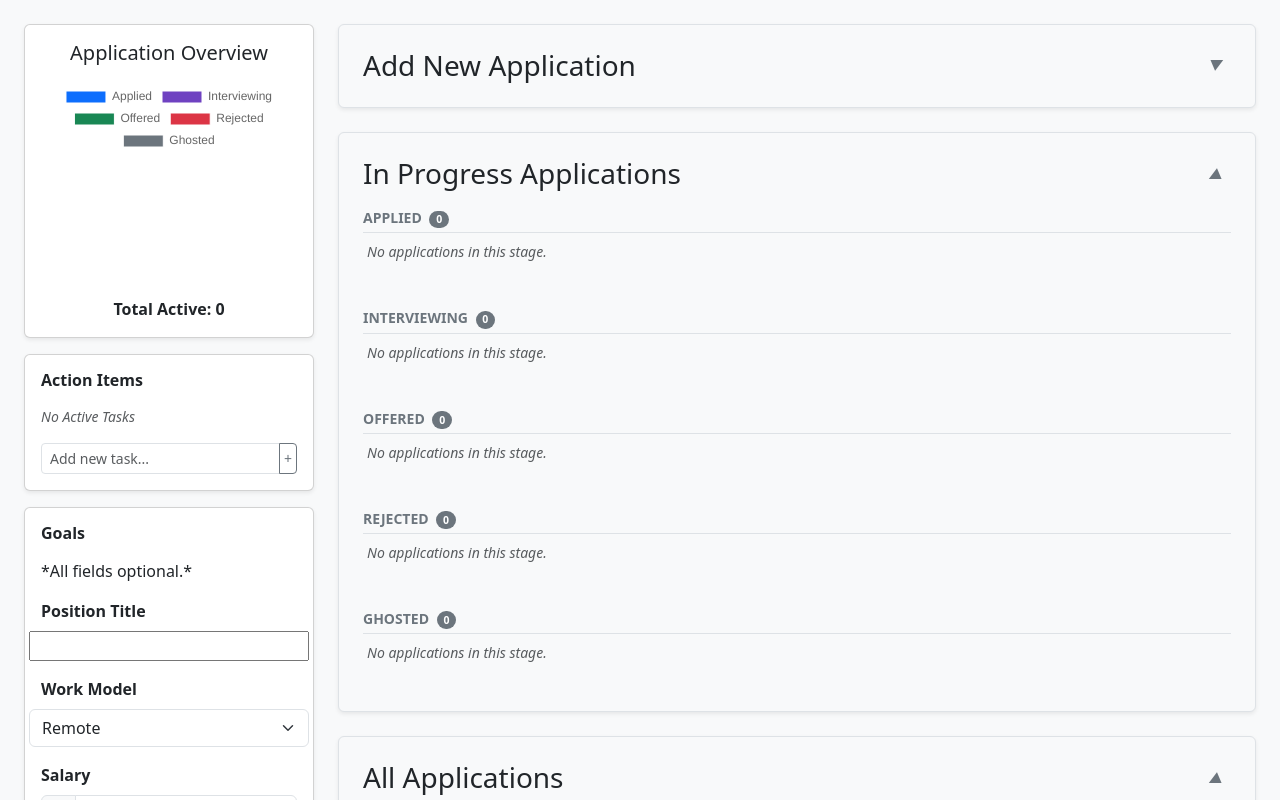
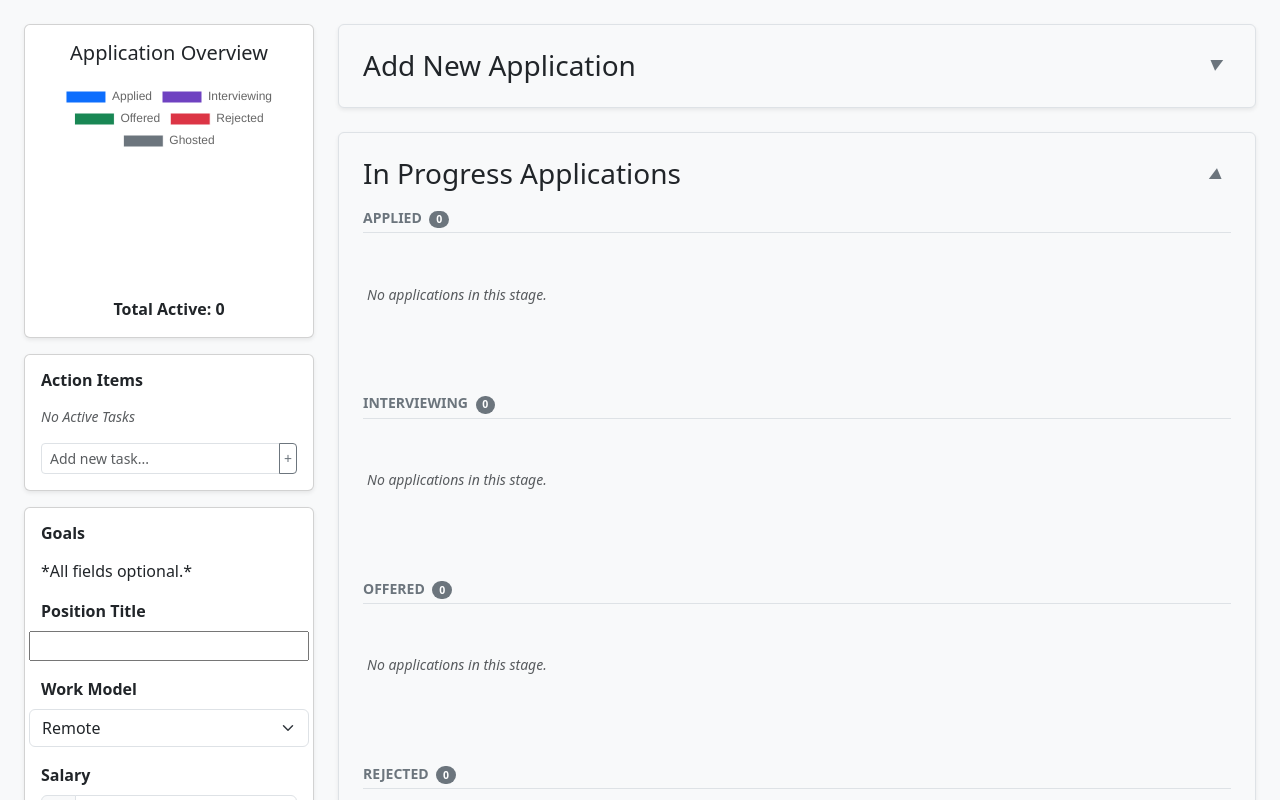
Before and after one commit to ScriptedRemedies/JobTracker, a React (Vite) app: page / in a window 1280 px wide. Shown: the top 800 px of the page. Built offline with nearby package versions, Linux system fonts and the light colour scheme.

Commit message:
Fixed job cards to have relevant information and added draggable element to switch between app status

```diff
--- a/package.json
+++ b/package.json
@@ -10,6 +10,7 @@
     "preview": "vite preview"
   },
   "dependencies": {
+    "@hello-pangea/dnd": "^18.0.1",
     "bootstrap": "^5.3.8",
     "chart.js": "^4.5.1",
     "react": "^19.2.0",
--- a/src/App.jsx
+++ b/src/App.jsx
@@ -7,6 +7,7 @@ import JobTable from "./components/JobTable.jsx";
 import Goals from "./components/Goals.jsx";
 import InProgressApps from "./components/InProgressApps.jsx";
 import CollapsibleSection from "./components/CollapsibleSection.jsx";
+import { DragDropContext } from '@hello-pangea/dnd';
 
 function App() {
     // JOBS ITEMS
@@ -91,6 +92,33 @@ function App() {
         setGoals(newGoals)
     }
 
+    // DRAG FUNCTION
+    const handleDragEnd = (result) => {
+        const { source, destination, draggableId } = result;
+
+        // If dropped outside a valid list, do nothing
+        if (!destination) return;
+
+        // If dropped in the same place, do nothing
+        if (
+            source.droppableId === destination.droppableId &&
+            source.index === destination.index
+        ) {
+            return;
+        }
+
+        // Find the job that was dragged (draggableId should be the job ID)
+        // Note: draggableId is usually a string, so we might need to parse it if your IDs are numbers
+        const draggedJobId = parseInt(draggableId);
+        const draggedJob = jobs.find(j => j.id === draggedJobId);
+
+        // Update the status of the job to the new column ID (destination.droppableId)
+        const updatedJob = { ...draggedJob, status: destination.droppableId };
+
+        // Update state
+        editJob(draggedJobId, updatedJob);
+    };
+
     return (
         <div className="container-fluid bg-light min-vh-100 p-4">
 
@@ -114,7 +142,9 @@ function App() {
 
                     {/* In Progress Apps */}
                     <CollapsibleSection title="In Progress Applications" defaultExpanded={true}>
-                        <InProgressApps jobs={jobs} onEdit={editJob} onDelete={deleteJob} />
+                        <DragDropContext onDragEnd={handleDragEnd}>
+                            <InProgressApps jobs={jobs} onEdit={editJob} onDelete={deleteJob} />
+                        </DragDropContext>
                     </CollapsibleSection>
 
                     {/* Table */}
--- a/src/components/InProgressApps.jsx
+++ b/src/components/InProgressApps.jsx
@@ -1,6 +1,7 @@
 import React from 'react';
 import JobCard from "./JobCard.jsx";
 import { STATUS_COLUMNS } from "../utils/Constants"
+import {Draggable, Droppable} from "@hello-pangea/dnd";
 
 function InProgressApps({ jobs, onEdit, onDelete }) {
 
@@ -24,21 +25,43 @@ function InProgressApps({ jobs, onEdit, onDelete }) {
                             </h6>
 
                             {/* Horizontal Scroll Container */}
+                            <Droppable droppableId={status} direction="horizontal">
+                                {(provided, snapshot) => (
                                     <div
+                                        ref={provided.innerRef}
+                                        {...provided.droppableProps}
                                         className="d-flex flex-row flex-nowrap overflow-auto pb-2"
-                                style={{ gap: '15px' }} // Spacing between cards
+                                        style={{
+                                            gap: '15px',
+                                            minHeight: '130px', // Ensure there is drop space even if empty
+                                            backgroundColor: snapshot.isDraggingOver ? '#f8f9fa' : 'transparent', // Highlight when dragging over
+                                            transition: 'background-color 0.2s ease'
+                                        }}
                                     >
-                                {jobsInColumn.length === 0 ? (
-                                    <p className="text-muted small fst-italic ps-1">No applications in this stage.</p>
+                                        {jobsInColumn.length === 0 && !snapshot.isDraggingOver ? (
+                                            <p className="text-muted small fst-italic ps-1 align-self-center">No applications in this stage.</p>
                                         ) : (
-                                    jobsInColumn.map(job => (
+                                            jobsInColumn.map((job, index) => (
+
+                                                /* 3. MAKE THE CARD DRAGGABLE */
+                                                <Draggable
+                                                    key={job.id}
+                                                    draggableId={job.id.toString()}
+                                                    index={index}
+                                                >
+                                                    {(provided, snapshot) => (
                                                         <div
-                                            key={job.id}
+                                                            ref={provided.innerRef}
+                                                            {...provided.draggableProps}
+                                                            {...provided.dragHandleProps}
                                                             onClick={() => handleJobClick(job)}
                                                             style={{
-                                                cursor: 'pointer',
+                                                                cursor: 'grab',
                                                                 minWidth: '320px',
-                                                maxWidth: '320px'
+                                                                maxWidth: '320px',
+                                                                // Combine library styles (transform) with your styles
+                                                                ...provided.draggableProps.style,
+                                                                opacity: snapshot.isDragging ? 0.8 : 1
                                                             }}
                                                         >
                                                             <JobCard
@@ -47,9 +70,15 @@ function InProgressApps({ jobs, onEdit, onDelete }) {
                                                                 onDelete={onDelete}
                                                             />
                                                         </div>
+                                                    )}
+                                                </Draggable>
                                             ))
                                         )}
+                                        {/* Placeholder is required by the library to hold space while dragging */}
+                                        {provided.placeholder}
                                     </div>
+                                )}
+                            </Droppable>
                         </div>
                     )
                 })}
--- a/src/components/JobCard.jsx
+++ b/src/components/JobCard.jsx
@@ -13,63 +13,32 @@ function JobCard({ job, onEdit, onDelete }) {
     // Helper to stop clicks from bubbling up
     const stopProp = (e) => e.stopPropagation();
 
-    if (isEditing) {
-        return (
-            <div className="card mb-2 p-2 shadow-sm" onClick={stopProp}>
-                <input
-                    className="form-control mb-1 form-control-sm"
-                    name="position"
-                    value={editedJob.position}
-                    onChange={(e) => setEditedJob({ ...editedJob, position: e.target.value })}
-                />
-                <input
-                    className="form-control mb-1 form-control-sm"
-                    name="company"
-                    value={editedJob.company}
-                    onChange={(e) => setEditedJob({ ...editedJob, company: e.target.value })}
-                />
-                <div className="d-flex gap-2">
-                    <button className="btn btn-success btn-sm flex-fill" onClick={handleSave}>Save</button>
-                    <button className="btn btn-secondary btn-sm flex-fill" onClick={() => setIsEditing(false)}>Cancel</button>
-                </div>
-            </div>
-        )
-    }
-
     return (
         <div className="card mb-2 shadow-sm border-0">
             <div className="card-body p-2">
-                {/* Badge for Work Model */}
-                <span className="badge bg-light text-dark border mb-1">
-                    {job.workModel || 'Remote'}
-                </span>
-
+                {/* Position Header & Company */}
                 <h6 className="card-title mb-0 fw-bold">{job.position}</h6>
                 <p className="card-text text-muted small mb-2">{job.company}</p>
 
-                {/* Edit/Delete Buttons (Small) */}
-                <div className="d-flex justify-content-end gap-1">
-                    <button
-                        className="btn btn-outline-secondary btn-sm py-0 px-1"
-                        style={{fontSize: '0.7rem'}}
-                        onClick={(e) => {
-                            e.stopPropagation(); // Don't open details
-                            setIsEditing(true);
-                        }}
-                    >
-                        Edit
-                    </button>
-                    <button
-                        className="btn btn-outline-danger btn-sm py-0 px-1"
-                        style={{fontSize: '0.7rem'}}
-                        onClick={(e) => {
-                            e.stopPropagation(); // Don't open details
-                            onDelete(job.id);
-                        }}
-                    >
-                        ✕
-                    </button>
+                {/* Badges */}
+                <div className="d-flex gap-2">
+                    <span className="badge bg-light text-dark border mb-1">{job.workModel}</span>
+                    <span className="badge bg-light text-dark border mb-1">{job.fitStatus}</span>
+                    <span className="badge bg-light text-dark border mb-1">{job.fitStatus}</span>
+                    {job.status === "Interviewing" && (
+                        <span className="badge bg-light text-dark border mb-1">{job.stage}</span>
+                    )}
                 </div>
+
+                {/* Salary */}
+                {!job.salary ? (
+                    <p className="card-text mb-2">Salary: Not Posted</p>
+                ) : (
+                    <p className="card-text mb-2">Salary: ${job.salary}</p>
+                )}
+
+                {/* Applied Date */}
+                <p className="card-text small mb-2">Applied On: {job.dateApplied}</p>
             </div>
         </div>
     )
```
Also changed, not shown: 1 other file (tests, documents, lock files or other folders). Lines whose indentation alone changed are shown as unchanged.
